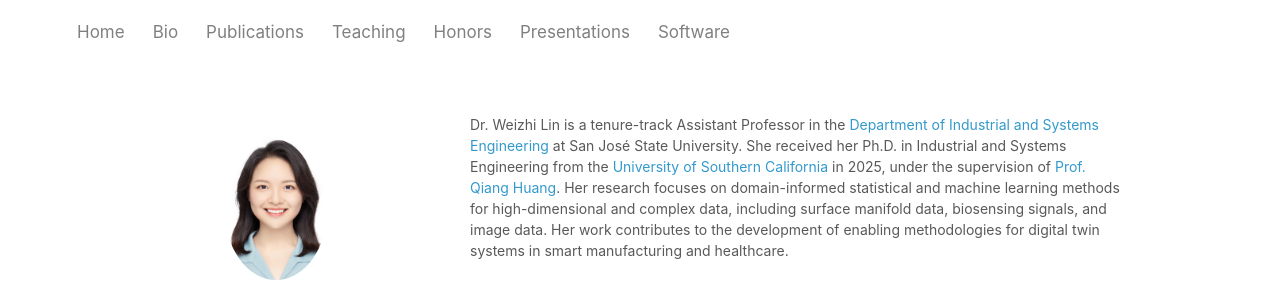
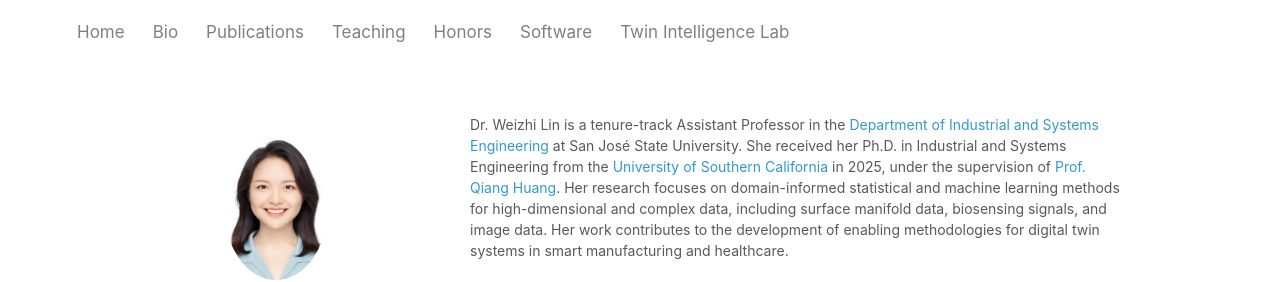
Before and after one commit to weizhi-lin/weizhi-lin.github.io, a Jekyll site: the page built from index.md, in a window 1280 px wide. Shown: the top 282 px of the page. Built offline with Jekyll 4.4.1, drawn with Linux system fonts in a browser that asks for light colours; a style sheet for code colours, icons or effects is not loaded.

Commit message:
Remove Presentations and add Twin Intelligence Lab

```diff
--- a/_data/navigation.yml
+++ b/_data/navigation.yml
@@ -18,8 +18,8 @@ main:
   - title: "Honors"
     url: /honors/
 
-  - title: "Presentations"
-    url: /presentations/
-
   - title: "Software"
     url: /software/
+
+  - title: "Twin Intelligence Lab"
+    url: /lab/
```
